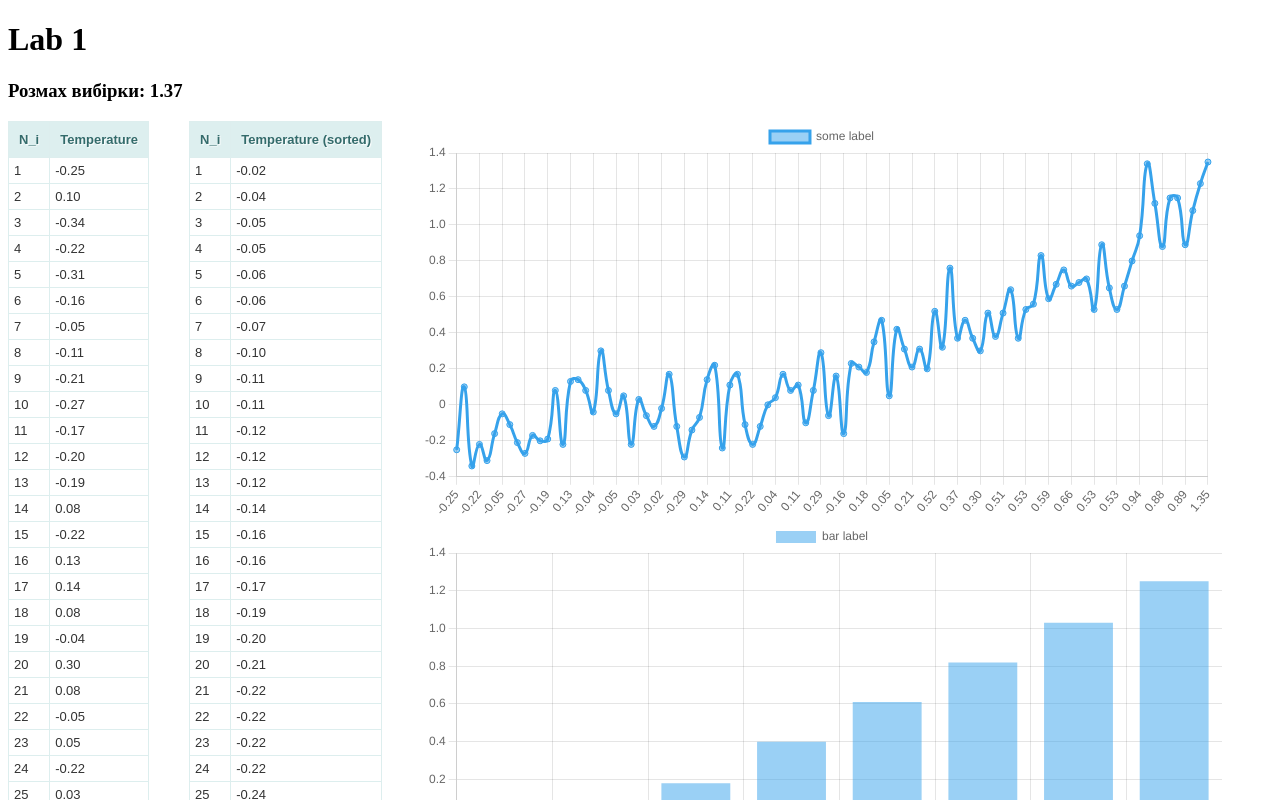
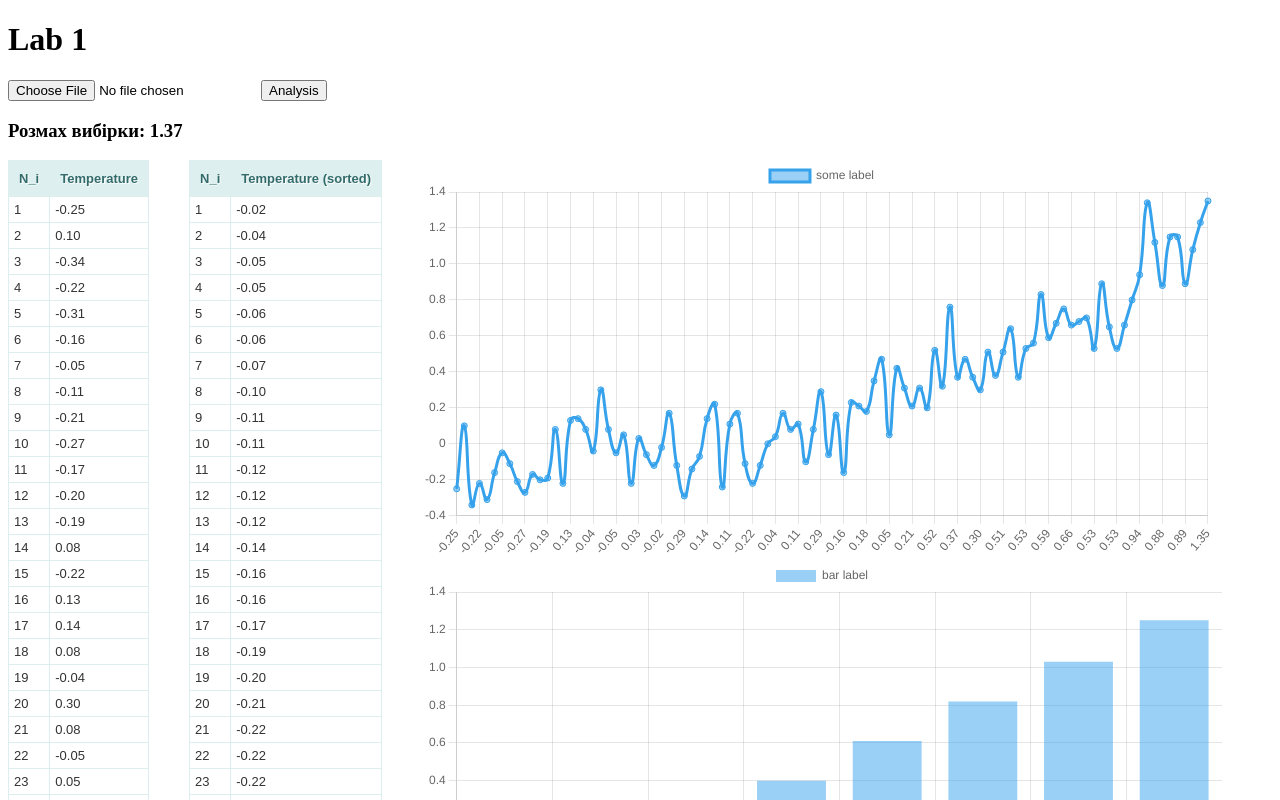
Before and after one commit to ArtmMtvnko/math-stat, a React (Vite) app in the folder lab-1/: page / in a window 1280 px wide. Shown: the top 800 px of the page. Built offline with nearby package versions, Linux system fonts and the light colour scheme.

Commit message:
Adder perser for csv. Implemented csv file parsing via papa parser. Now you can upload .csv file in view and paser will read it.

```diff
--- a/lab-1/package.json
+++ b/lab-1/package.json
@@ -11,7 +11,7 @@
   },
   "dependencies": {
     "chart.js": "^4.4.2",
-    "csv-parser": "^3.0.0",
+    "papaparse": "^5.4.1",
     "react": "^18.2.0",
     "react-chartjs-2": "^5.2.0",
     "react-dom": "^18.2.0"
--- a/lab-1/src/App.jsx
+++ b/lab-1/src/App.jsx
@@ -3,6 +3,7 @@ import { dataArray } from './services/data'
 import Temperature from './components/Temperature'
 import './App.css'
 import BarChart from './components/BarChart'
+import FileLoader from './components/FileLoader'
 
 function App() {
   const [temperatures, setTemperatures] = useState([])
@@ -18,6 +19,7 @@ function App() {
   return (
     <>
       <h1>Lab 1</h1>
+      <FileLoader data={temperatures} setData={setTemperatures} />
       <h3>
         Розмах вибірки: {temperatures.length === 0 ? '--' : maxTemp - minTemp}
       </h3>
--- /dev/null
+++ b/lab-1/src/components/FileLoader.jsx
@@ -0,0 +1,37 @@
+import { useRef } from "react"
+import parseCSV from "../utils/parser"
+import Papa from 'papaparse'
+
+const FileLoader = ({ data, setData }) => {
+    const inputRef = useRef(null)
+
+    const handleClick = () => {
+        Papa.parse(inputRef.current.files[0],
+        {
+            // header: true,
+            skipEmptyLines: true,
+            complete: function(results) {
+                const size = results.data.length
+                const step = Math.floor(size / 100)
+
+                const selectedData = []
+
+                for (let i = 0; i < step * 100; i += step) {
+                    selectedData.push(results.data[i][2])
+                }
+
+                console.log(selectedData)
+                setData(selectedData)
+            }
+        })
+    }
+
+    return (
+        <div>
+            <input ref={inputRef} id="fileLoader" type="file" accept=".csv" />
+            <button onClick={handleClick}>Analysis</button>
+        </div>
+    )
+}
+
+export default FileLoader
--- /dev/null
+++ b/lab-1/src/utils/parser.js
@@ -0,0 +1,23 @@
+import Papa from 'papaparse'
+
+export default function parseCSV(file, column) {
+    Papa.parse(file,
+    {
+        // header: true,
+        skipEmptyLines: true,
+        complete: function(results) {
+            const size = results.data.length
+            const step = Math.floor(size / 100)
+
+            const selectedData = []
+
+            for (let i = 0; i < step * 100; i += step) {
+                selectedData.push(results.data[i][2])
+            }
+
+            console.log(selectedData)
+            return selectedData
+        }
+    })
+
+}
```
Also changed, not shown: 1 other file (tests, documents, lock files or other folders).
